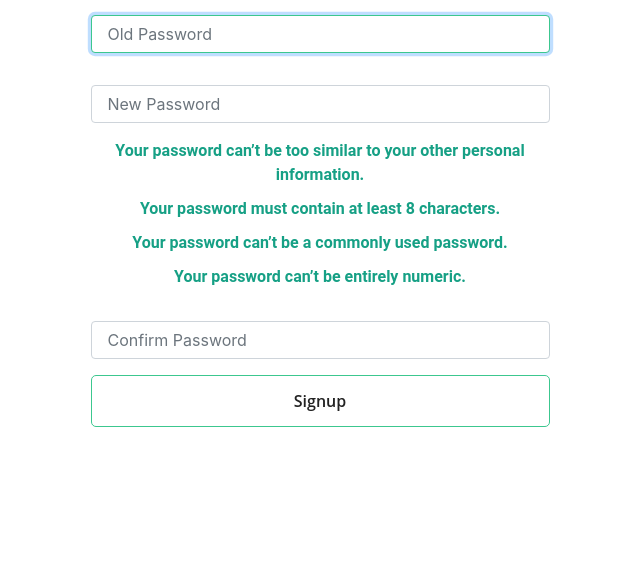
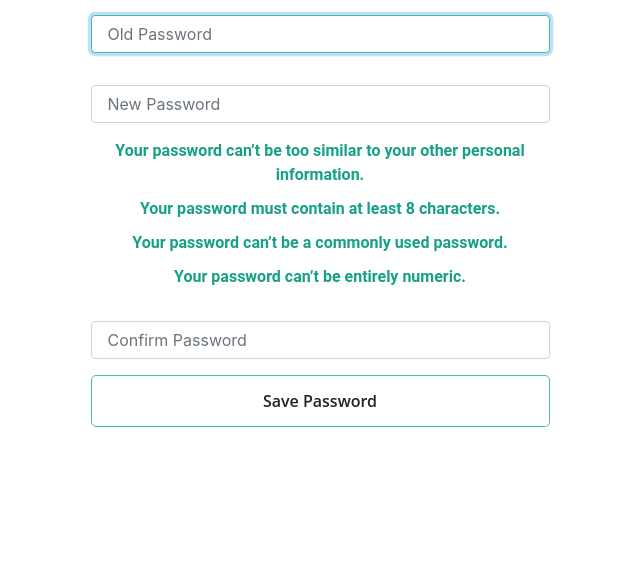
Before and after one commit to RokibulHasan7/FeedAngels3, a Django app: page /changePassword/ in a window 1280 px wide. Shown: the part 171-758 px from the top of the page, without its empty margins (320-960 px from the left). Run offline with Django 3.2, Linux system fonts and the light colour scheme; some libraries are stand-ins or nearby versions.

Commit message:
Interface screenshots added.

```diff
--- a/FeedAngels3/templates/auth/changePassword.html
+++ b/FeedAngels3/templates/auth/changePassword.html
@@ -42,7 +42,7 @@
                         </div>
                         <div class="form-row">
                             <div class="col-lg-12">
-                                <button type="submit" class="boxed-btn3">Signup</button>
+                                <button type="submit" class="boxed-btn3">Save Password</button>
                             </div>
                         </div>
                     </form>
--- a/FeedAngels3/templates/auth/donateFood.html
+++ b/FeedAngels3/templates/auth/donateFood.html
@@ -37,7 +37,7 @@
 							</div>
 							<div class="form-row">
 								<div class="col-lg-8">
-									<input class="form-control my-3 px-3 py-3" type="date"  name="expiration_date" placeholder="mm-dd-yyyy" value="">
+									<input class="form-control my-3 px-3 py-3" type="date"  name="expiration_date" placeholder="Expiration Date" value="">
 								</div>
 							</div>
 							<div class="form-row">
```
Also changed, not shown: 14 other files.
